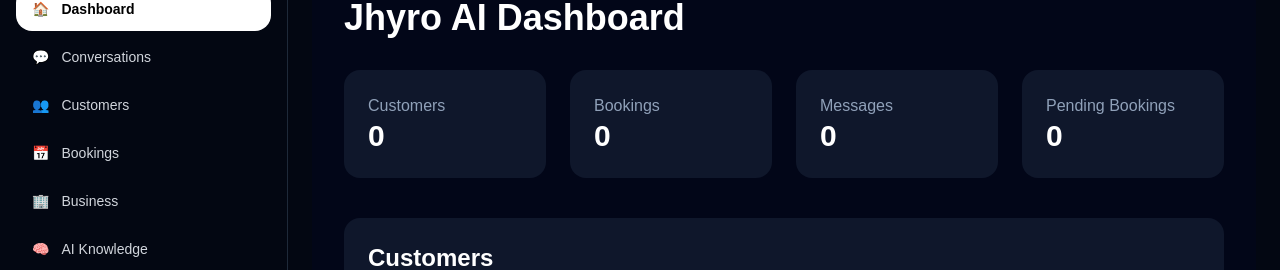
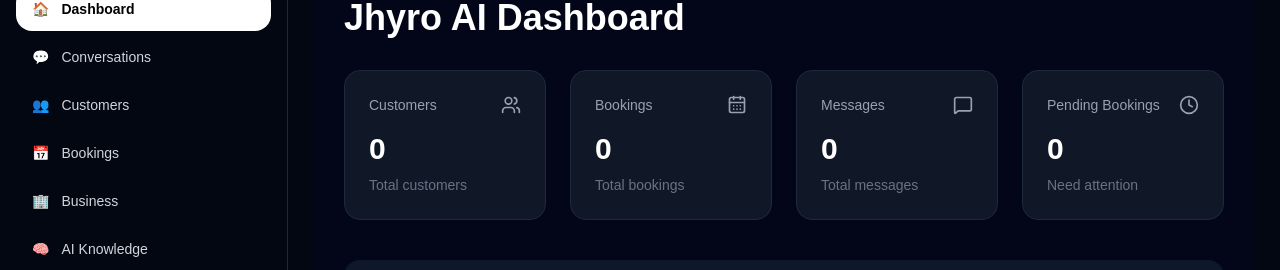
Before and after one commit to galliaiassistant-commits/ai-autoreply-saas, a Next.js app: page /dashboard in a window 1280 px wide. Shown: the part 122-392 px from the top of the page. Built offline with nearby package versions, Linux system fonts and the light colour scheme; no server answers; the database is empty.

Commit message:
Refactor dashboard to use reusable StatCard component

```diff
--- a/app/dashboard/page.tsx
+++ b/app/dashboard/page.tsx
@@ -1,6 +1,13 @@
 import { supabase } from "@/lib/supabase"
 import Link from "next/link"
 import BookingActions from "./BookingActions"
+import { StatCard } from "@/components/dashboard/StatCard"
+import {
+  Users,
+  CalendarDays,
+  MessageSquare,
+  Clock,
+} from "lucide-react"
 
 export default async function HomePage() {
   const { count: customersCount } = await supabase
@@ -56,35 +63,35 @@
         Jhyro AI Dashboard
       </h1>
 
-      <div className="grid grid-cols-1 md:grid-cols-4 gap-6">
-        <div className="bg-slate-900 p-6 rounded-2xl">
-          <p className="text-slate-400">Customers</p>
-          <h2 className="text-3xl font-bold">
-            {customersCount || 0}
-          </h2>
-        </div>
+      <div className="grid grid-cols-1 md:grid-cols-2 xl:grid-cols-4 gap-6">
+  <StatCard
+    title="Customers"
+    value={`${customersCount || 0}`}
+    subtitle="Total customers"
+    icon={<Users size={20} />}
+  />
 
-        <div className="bg-slate-900 p-6 rounded-2xl">
-          <p className="text-slate-400">Bookings</p>
-          <h2 className="text-3xl font-bold">
-            {bookingsCount || 0}
-          </h2>
-        </div>
+  <StatCard
+    title="Bookings"
+    value={`${bookingsCount || 0}`}
+    subtitle="Total bookings"
+    icon={<CalendarDays size={20} />}
+  />
 
-        <div className="bg-slate-900 p-6 rounded-2xl">
-          <p className="text-slate-400">Messages</p>
-          <h2 className="text-3xl font-bold">
-            {messagesCount || 0}
-          </h2>
-        </div>
+  <StatCard
+    title="Messages"
+    value={`${messagesCount || 0}`}
+    subtitle="Total messages"
+    icon={<MessageSquare size={20} />}
+  />
 
-        <div className="bg-slate-900 p-6 rounded-2xl">
-          <p className="text-slate-400">Pending Bookings</p>
-          <h2 className="text-3xl font-bold">
-            {pendingBookingsCount || 0}
-          </h2>
-        </div>
-      </div>
+  <StatCard
+    title="Pending Bookings"
+    value={`${pendingBookingsCount || 0}`}
+    subtitle="Need attention"
+    icon={<Clock size={20} />}
+  />
+</div>
 
       <div className="mt-10 bg-slate-900 p-6 rounded-2xl">
         <h2 className="text-2xl font-bold mb-4">
--- a/app/page.tsx
+++ b/app/page.tsx
@@ -7,12 +7,12 @@
 import { supabase } from "@/lib/supabase"
 import { styles } from "@/styles/chat"
 import { SpeedInsights } from "@vercel/speed-insights/next"
-
 import {
   Mic,
   ImagePlus,
   SendHorizontal,
 } from "lucide-react"
+import { StatCard } from "@/components/dashboard/StatCard"
 
 type Message = {
   role: "user" | "assistant"
--- /dev/null
+++ b/components/dashboard/StatCard.tsx
@@ -0,0 +1,32 @@
+type StatCardProps = {
+  title: string
+  value: string
+  subtitle?: string
+  icon?: React.ReactNode
+}
+
+export function StatCard({
+  title,
+  value,
+  subtitle,
+  icon,
+}: StatCardProps) {
+  return (
+    <div className="rounded-2xl border border-gray-800 bg-gray-900 p-6">
+      <div className="flex items-center justify-between">
+        <p className="text-sm text-gray-400">{title}</p>
+        {icon && <div className="text-gray-400">{icon}</div>}
+      </div>
+
+      <h2 className="mt-4 text-3xl font-bold text-white">
+        {value}
+      </h2>
+
+      {subtitle && (
+        <p className="mt-2 text-sm text-gray-500">
+          {subtitle}
+        </p>
+      )}
+    </div>
+  )
+}
```
